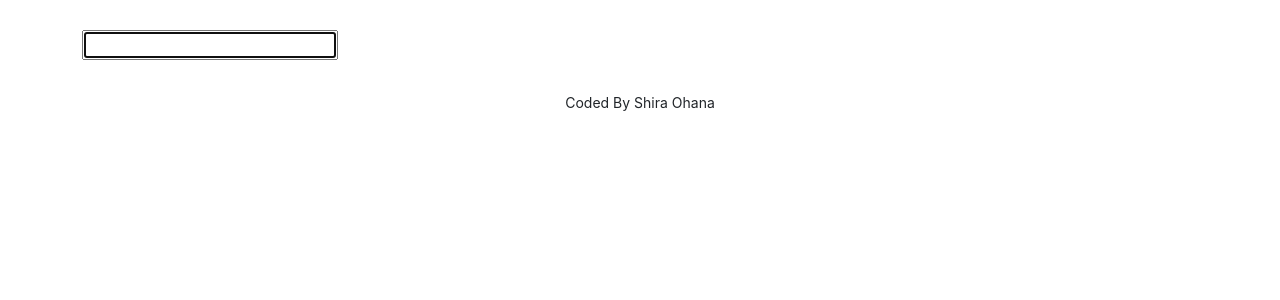
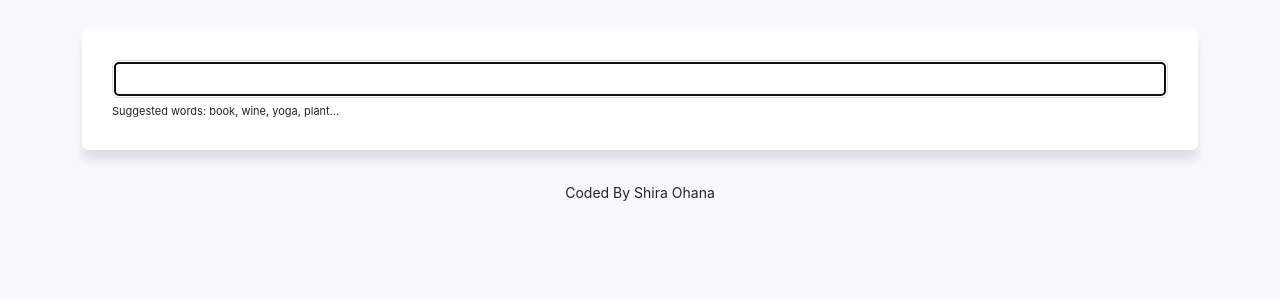
Before and after one commit to ShiraOhana/Dictionary-project, a React (Create React App) app: page / in a window 1280 px wide. Shown: the top 300 px of the page. Built offline with nearby package versions, Linux system fonts and the light colour scheme.

Commit message:
Added styling

```diff
--- a/src/App.css
+++ b/src/App.css
@@ -1,3 +1,9 @@
+body {
+  background-color: #f9f8fe;
+}
+a {
+  color: #9670f4;
+}
 .App-header {
   margin: 30px 0;
 }
--- a/src/Dictionary.css
+++ b/src/Dictionary.css
@@ -1,3 +1,19 @@
-.Dictionary {
-  margin: 0 auto;
+.Dictionary section {
+  background-color: #fff;
+  padding: 30px;
+  border-radius: 6px;
+  box-shadow: 0 10px 10px rgb(0 0 0 / 10%);
+  margin: 20px 0;
 }
+
+.Dictionary input {
+  width: 100%;
+  padding: 6px 10px;
+  border-radius: 6px;
+  border: 1px solid #ddd;
+  color: #333;
+}
+.Dictionary .hint {
+  font-size: 11px;
+  margin-top: 5px;
+}
--- a/src/Dictionary.js
+++ b/src/Dictionary.js
@@ -22,9 +22,16 @@ export default function Dictionary() {
 
   return (
     <div className="Dictionary">
-      <form onSubmit={search}>
-        <input type="search" autoFocus={true} onChange={handleKeywordChange} />
-      </form>
+      <section>
+        <form onSubmit={search}>
+          <input
+            type="search"
+            autoFocus={true}
+            onChange={handleKeywordChange}
+          />
+        </form>
+        <div className="hint">Suggested words: book, wine, yoga, plant...</div>
+      </section>
       <Results results={results} />
     </div>
   );
--- a/src/Meaning.js
+++ b/src/Meaning.js
@@ -12,7 +12,7 @@ export default function Meaning(props) {
             <p>
               <strong>Definition:</strong> {definition.definition}
               <br />
-              <strong>Example:</strong>
+              {/* <strong>Example:</strong> */}
               <em>{definition.example}</em>
               <Synonyms synonyms={definition.synonyms} />
             </p>
--- a/src/Results.js
+++ b/src/Results.js
@@ -6,6 +6,7 @@ const Results = (props) => {
   if (props.results) {
     return (
       <div className="Results">
+        <section>
           <h2>{props.results.word}</h2>
           {props.results.phonetics.map(function (phonetic, index) {
             return (
@@ -15,12 +16,12 @@ const Results = (props) => {
               </div>
             );
           })}
-
+        </section>
         {props.results.meanings.map(function (meaning, index) {
           return (
-            <div key={index}>
+            <section key={index}>
               <Meaning meaning={meaning} />
-            </div>
+            </section>
           );
         })}
       </div>
```
Lines whose indentation alone changed are shown as unchanged.
